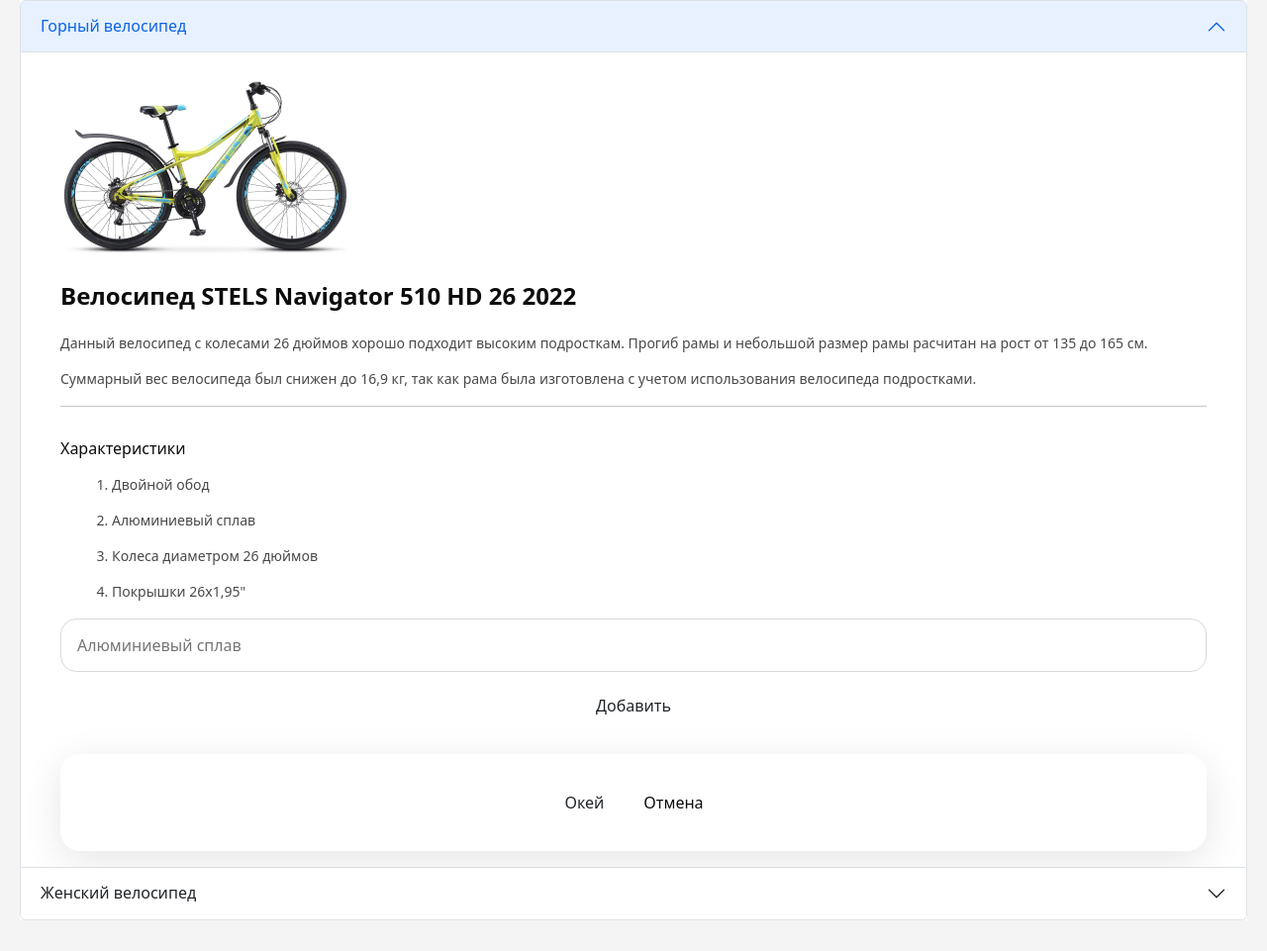
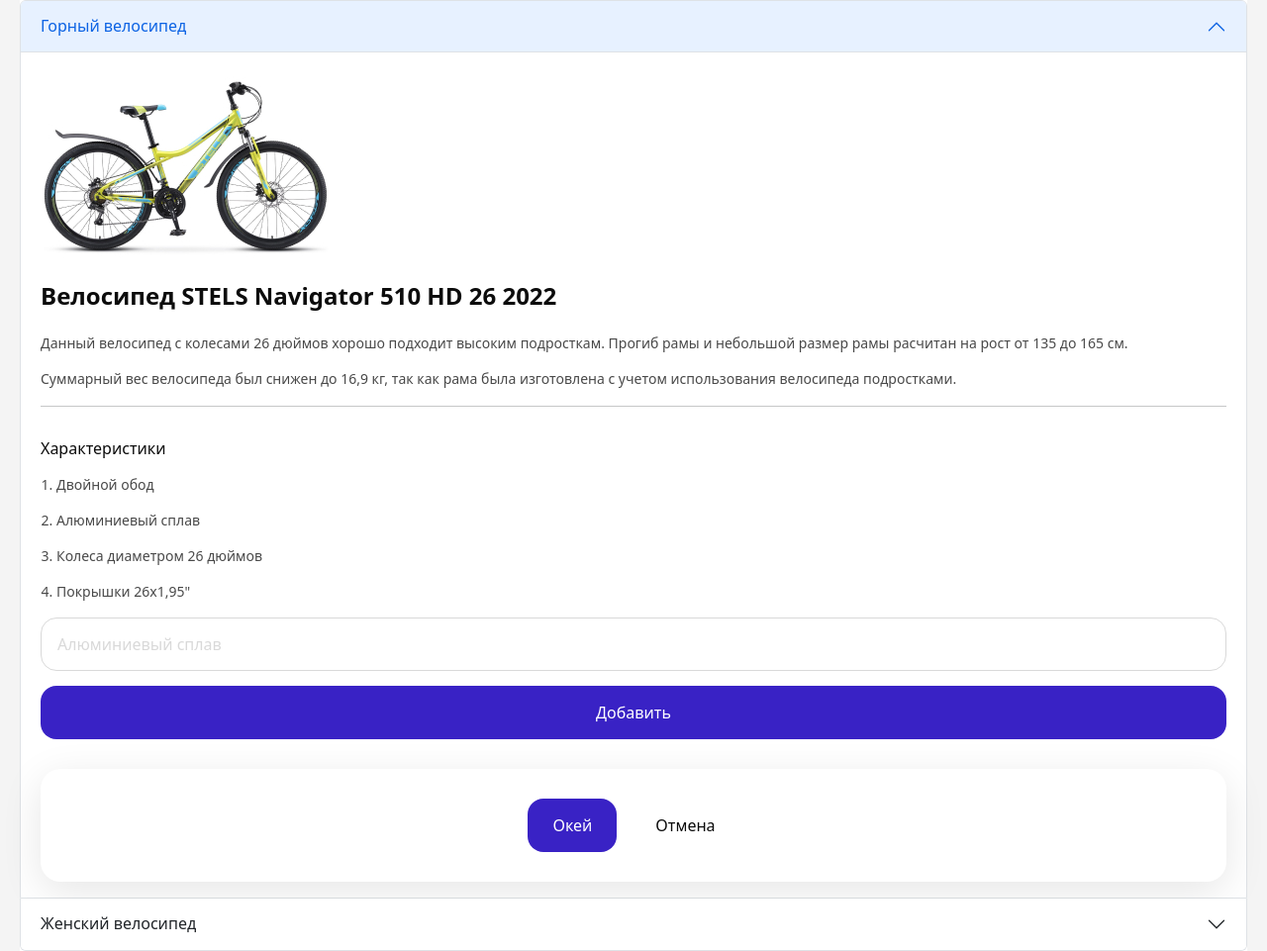
Before and after one commit to sibir-9k/Bicycle, a plain HTML site: page index.html in a window 1280 px wide. Shown: the whole page at 99% size. Before the commit the page ends 930 px from the top, so only its background shows below. Drawn offline with nearby package versions, Linux system fonts and the light colour scheme.

Commit message:
fixed indent from <li> element & fixed state of elements when hovering

```diff
--- a/assets/style/style.css
+++ b/assets/style/style.css
@@ -43,40 +43,55 @@ body {
 	background: #f4f4f4;
 	padding: 0px 20px;
 }
-ul {
-	list-style: none;
+ul,
+ol {
+	padding: 0;
+	margin: 0;
 }
 a {
 	text-decoration: none;
 }
 button {
 	cursor: pointer;
-	background: #3922c5;
-	border-radius: 16px;
-	color: #fff;
-	padding: 14px 24px;
-	gap: 10px;
-}
-button:hover {
-	background: #1f1368;
-}
-button:active {
-	background: #2c1a9a;
 }
 img {
 	max-width: 100%;
 	height: 100%;
 	object-fit: cover;
 }
-.wrapper {
+/* .wrapper {
 	padding: 0px 20px;
-}
+} */
 hr {
 	background-color: #d9d9d9;
 	margin-bottom: 1.875rem;
 }
 /*==================== BASE ====================*/
+/*============= CHANGE BUTTON & INPUT============== */
+.btn:hover {
+	color: #fff;
+	background: #2c1a9a;
+}
+.btn:active {
+	color: #fff;
+	background: #1f1368;
+}
+.btn-cansel:hover {
+	background: #ffffff;
+	color: #2c1a9a;
+}
+.btn-cansel:active {
+	color: #1f1368;
+}
 
+input::placeholder {
+	color: #d9d9d9;
+}
+
+input:focus {
+	border-color: rgba(57, 34, 197, 1);
+}
+/*============= CHANGE BUTTON & INPUT============== */
 .wrapper img {
 	display: flex;
 	align-items: center;
@@ -86,8 +101,6 @@ hr {
 }
 .bike {
 	background-color: #fff;
-}
-.bike-data {
 }
 .bike-title {
 	font-style: normal;
@@ -109,8 +122,6 @@ hr {
 .bike-info:last-child {
 	margin-bottom: 1.875rem;
 }
-.bike-characteristics {
-}
 .bike-characteristics__title {
 	font-style: normal;
 	font-weight: var(--font-medium);
@@ -119,10 +130,11 @@ hr {
 	color: #0c0c0c;
 	margin-bottom: 0.937rem;
 }
-.bike-characteristics__list {
+.characteristics-list__item-woman-bike {
+	display: flex;
 }
-.characteristics-list {
-  margin-left: 1.25rem;
+.characteristics-list__item-woman-bike img {
+	margin-right: 0.625rem;
 }
 .characteristics-list__item {
 	font-style: normal;
@@ -131,10 +143,7 @@ hr {
 	line-height: var(--normal-line-height-mobile);
 	color: #494949;
 	margin-bottom: 0.937rem;
-}
-.add-bike {
-}
-.add-bike__characteristics {
+	margin-left: 1rem;
 }
 .input {
 	width: 100%;
@@ -143,9 +152,22 @@ hr {
 	border-radius: 16px;
 	padding: 14px 16px;
 	margin-bottom: 0.937rem;
+	outline: none;
+
+	font-style: normal;
+	font-weight: var(--font-regular);
+	font-size: 1rem;
+	line-height: 1.5rem;
+	color: #0c0c0c;
 }
 .btn {
+	background: #3922c5;
+	border-radius: 16px;
+	color: #fff;
+	padding: 14px 24px;
+	gap: 10px;
 }
+
 .btn-add {
 	width: 100%;
 	margin-bottom: 1.875rem;
```
